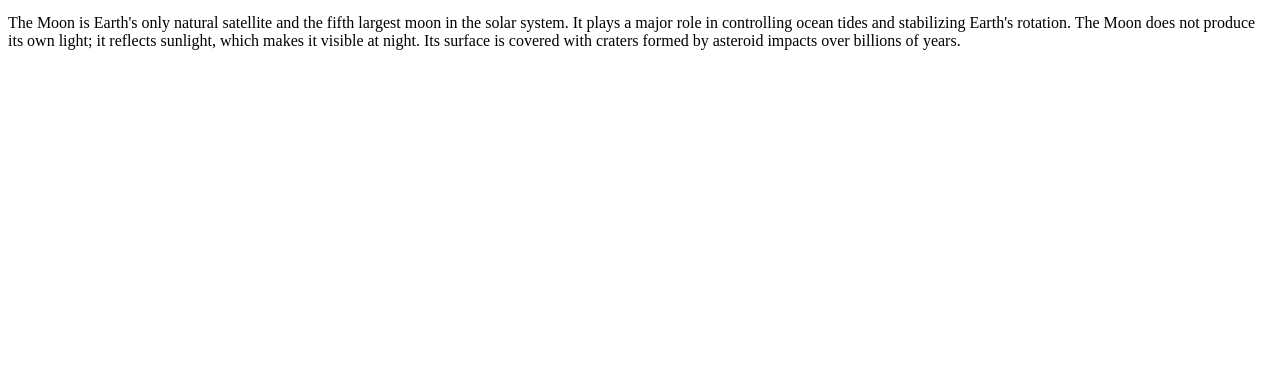
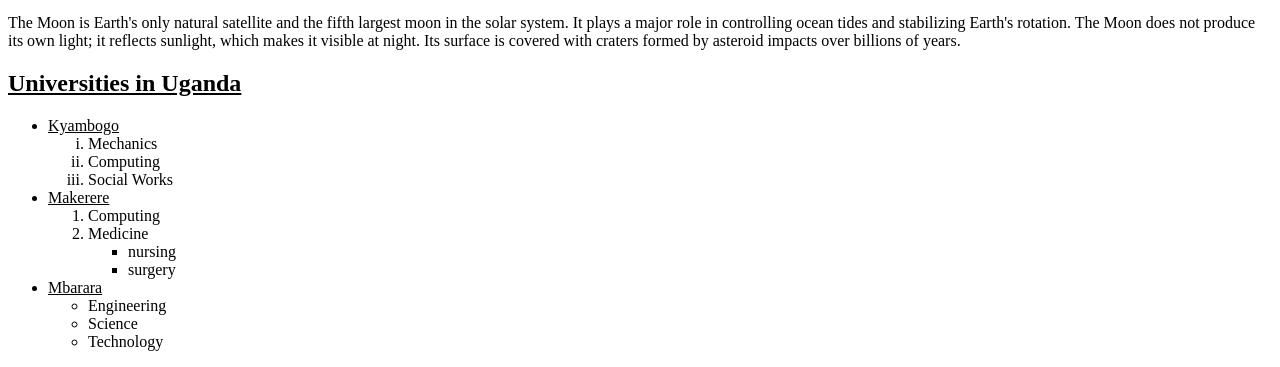
Before and after one commit to ahimbisibwelouis6-cpu/ahimbisibwe-louis-coursework, a plain HTML site: page index.html in a window 1280 px wide. Shown: the part 537-904 px from the top of the page. Before the commit the page ends 800 px from the top, so only its background shows below. Drawn offline with Linux system fonts and the light colour scheme.

Commit message:
new changes

```diff
--- a/index.html
+++ b/index.html
@@ -24,7 +24,29 @@
         it reflects sunlight, which makes it visible at night. Its surface is
         covered with craters formed by asteroid impacts over billions of years.
     </p>
-
+    <u><h2>Universities in Uganda</h2></u>
+    <ul>
+       <u><li>Kyambogo</li></u>
+       <ol type="i">
+        <li>Mechanics</li>
+        <li>Computing</li>
+        <li>Social Works</li>
+       </ol>
+        <u><li>Makerere</li></u>
+        <ol type="1">
+            <li>Computing</li>
+            <li>Medicine</li>
+             <ul>
+                <li>nursing</li>
+                <li>surgery</li>
+             </ul>
+        </ol>
+        <u><li>Mbarara</li></u>
+         <ul>
+          <li>Engineering</li>
+         <li>Science</li>
+         <li>Technology</li>
+        </ul>
 
 </body>
 </html>
```
